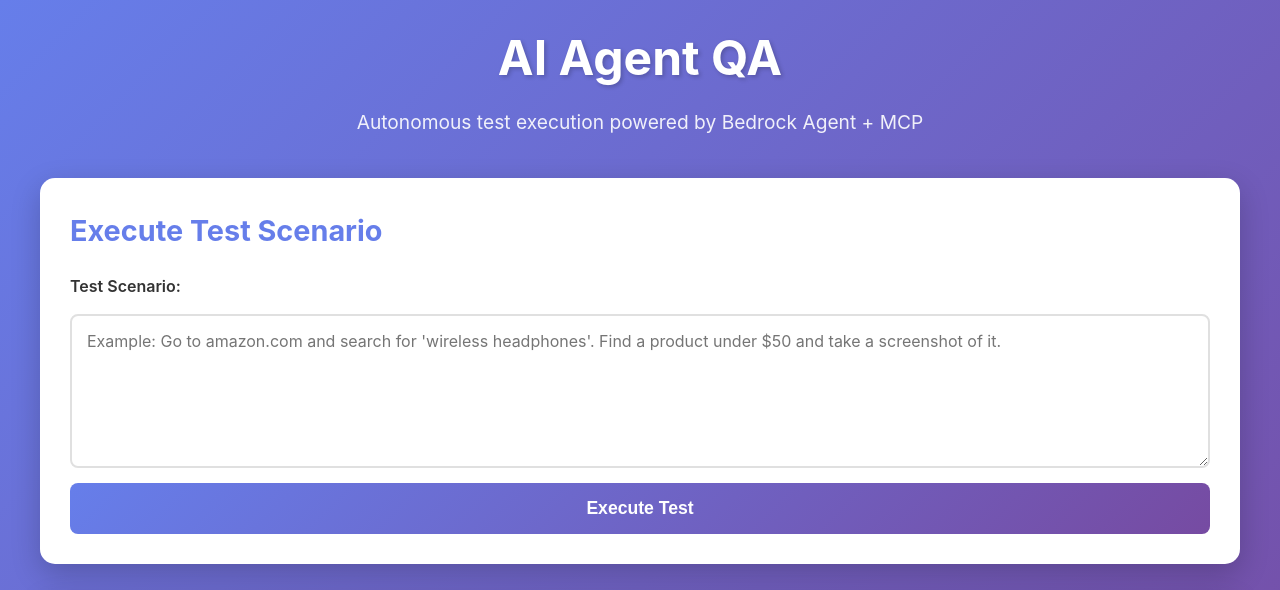
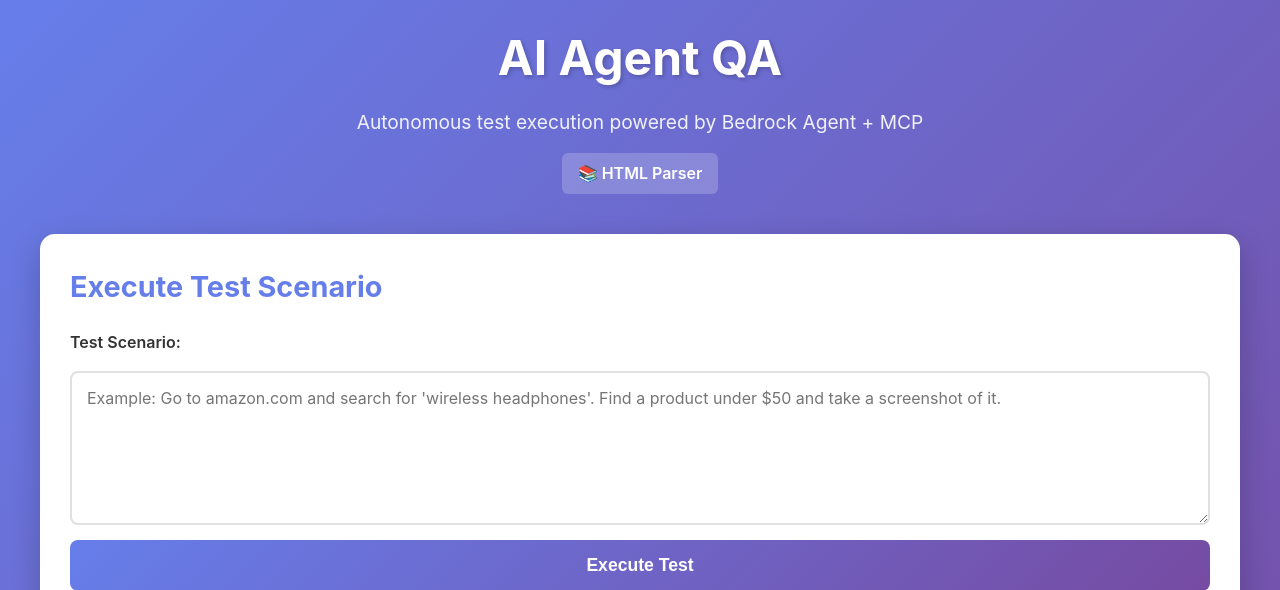
Before and after one commit to laxmilolla/DATAHUB_AI_Agent, a Flask app: page / in a window 1280 px wide. Shown: the top 590 px of the page. Run offline with Flask 3, Linux system fonts and the light colour scheme; data that the repository does not hold is empty; parts of the project's set-up code (start-up, migrations or seed data) failed here and were passed over.

Commit message:
Add HTML Parser link back to home page header

```diff
--- a/web/templates/index.html
+++ b/web/templates/index.html
@@ -11,6 +11,9 @@
         <header>
             <h1>AI Agent QA</h1>
             <p class="subtitle">Autonomous test execution powered by Bedrock Agent + MCP</p>
+            <nav style="margin-top: 15px;">
+                <a href="/parser" style="color: white; text-decoration: none; font-weight: 600; padding: 8px 16px; background: rgba(255,255,255,0.2); border-radius: 6px; display: inline-block; transition: background 0.3s;" onmouseover="this.style.background='rgba(255,255,255,0.3)'" onmouseout="this.style.background='rgba(255,255,255,0.2)'">📚 HTML Parser</a>
+            </nav>
         </header>
 
         <main>
```
